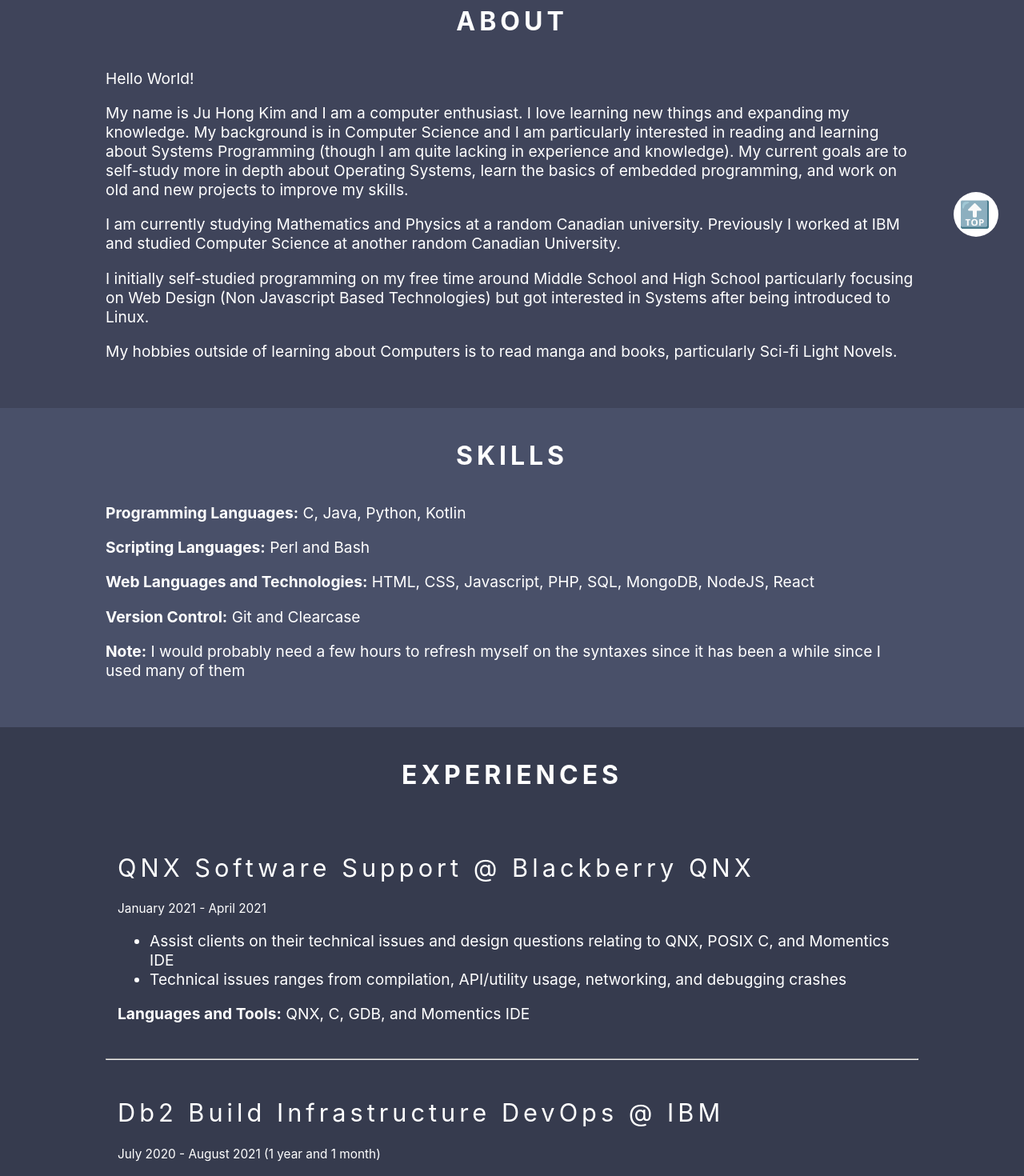
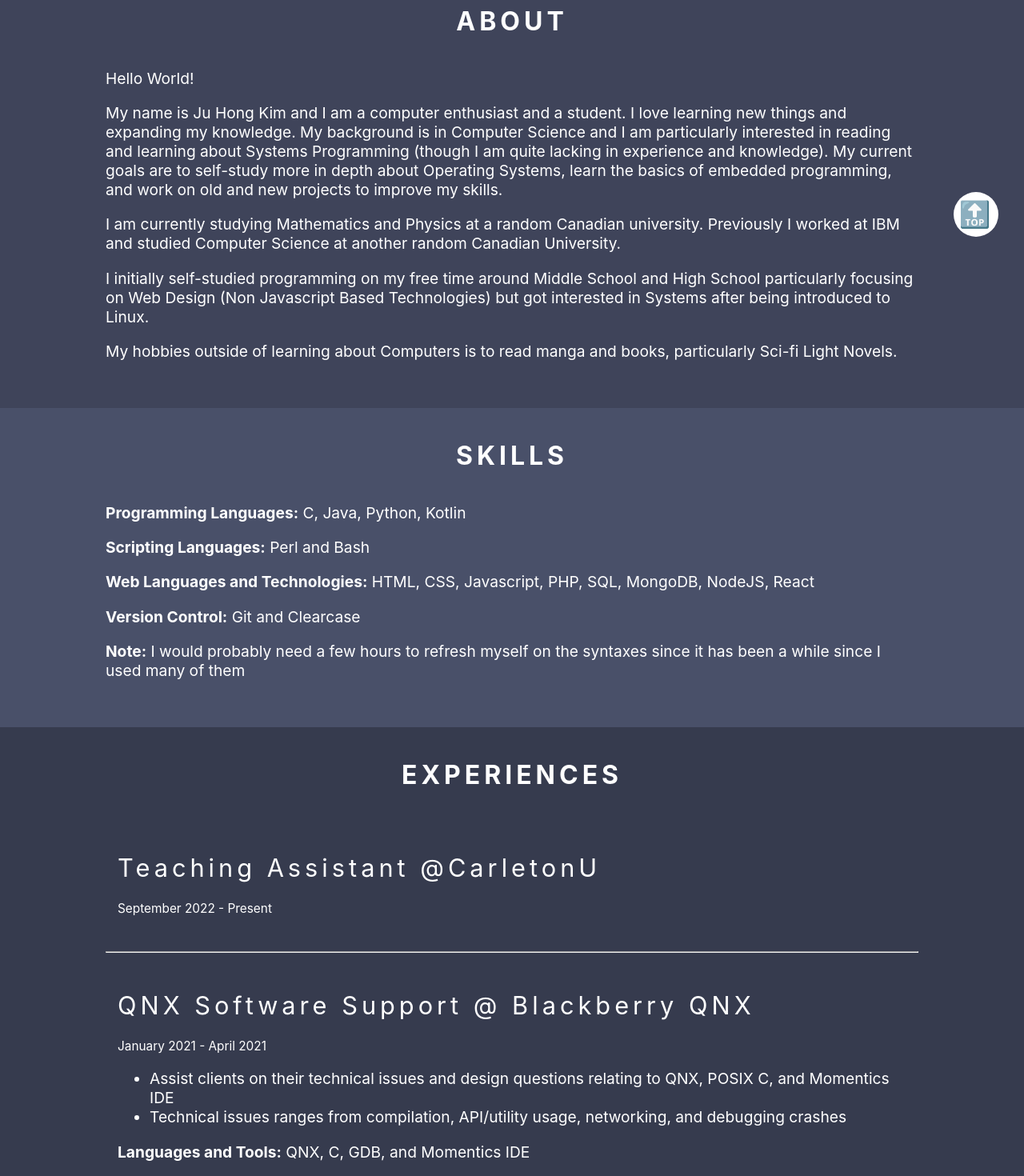
Before and after one commit to zakuArbor/portfolio, a React (Create React App) app: page / in a window 1280 px wide. Shown: the part 480-1950 px from the top of the page at 80% size. Built offline with nearby package versions, Linux system fonts and the light colour scheme.

Commit message:
Updated Content and removed warnings

```diff
--- a/public/content.json
+++ b/public/content.json
@@ -12,6 +12,12 @@
       }
     ],
     "experiences": [
+      {
+        "title": "Teaching Assistant @CarletonU",
+        "date": "September 2022 - Present",
+        "tasks":[],
+        "skills": ""
+      },
       {
         "title": "QNX Software Support @ Blackberry QNX",
         "date": "January 2021 - April 2021",
--- a/src/components/content/Content.js
+++ b/src/components/content/Content.js
@@ -40,8 +40,8 @@ const Content = () => {
            <Page id = "experience" title = "EXPERIENCES" component = {ExperiencePage} data = {experiences}/>
            <Page id = "project" title = "PROJECTS" component = {ProjectPage} data = {projects}/>
            <Page id = "education" title = "EDUCATION" component = {EducationPage} data = {education}/>
-           <div class="back-to-top-wrapper">
-               <a href="#top" class="back-to-top-link" aria-label="Scroll to Top">🔝</a>
+           <div className="back-to-top-wrapper">
+               <a href="#top" className="back-to-top-link" aria-label="Scroll to Top">🔝</a>
            </div>
        </Fragment>
    );
--- a/src/pages/AboutPage.js
+++ b/src/pages/AboutPage.js
@@ -4,7 +4,7 @@ const AboutPage = () => {
     return (
         <div className = "page-content">
             <p>Hello World!</p>
-            <p>My name is Ju Hong Kim and I am a computer enthusiast. I love learning new things and expanding my knowledge.
+            <p>My name is Ju Hong Kim and I am a computer enthusiast and a student. I love learning new things and expanding my knowledge.
             My background is in Computer Science and I am particularly interested in reading and learning about Systems Programming
             (though I am quite lacking in experience and knowledge). My current goals are to self-study more in depth about Operating Systems,
             learn the basics of embedded programming, and work on old and new projects to improve my skills.
--- a/src/pages/ExperiencePage.js
+++ b/src/pages/ExperiencePage.js
@@ -12,7 +12,9 @@ const ExperiencePage = ({data}) => {
                 if (i + 1 === data.length) {
                     hr = () => { return (<span></span>)}
                 }
-                return <div key = {key}><JobItem title={obj.title} date={obj.date} tasks={obj.tasks} skills={obj.skills}/>{hr()}</div>
+                let skills = "skills" in obj ? obj.skills : "";
+                let tasks = "tasks" in obj ? obj.tasks : {};
+                return <div key = {key}><JobItem title={obj.title} date={obj.date} tasks={tasks} skills={skills}/>{hr()}</div>
             })): (<Fragment></Fragment>)
         }
         </div>
```
